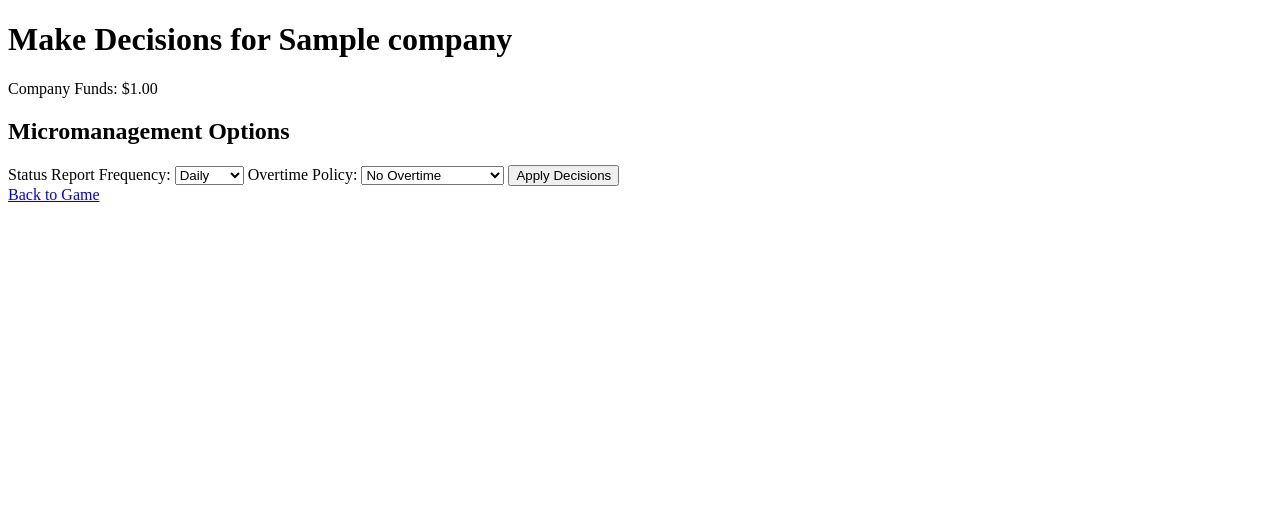
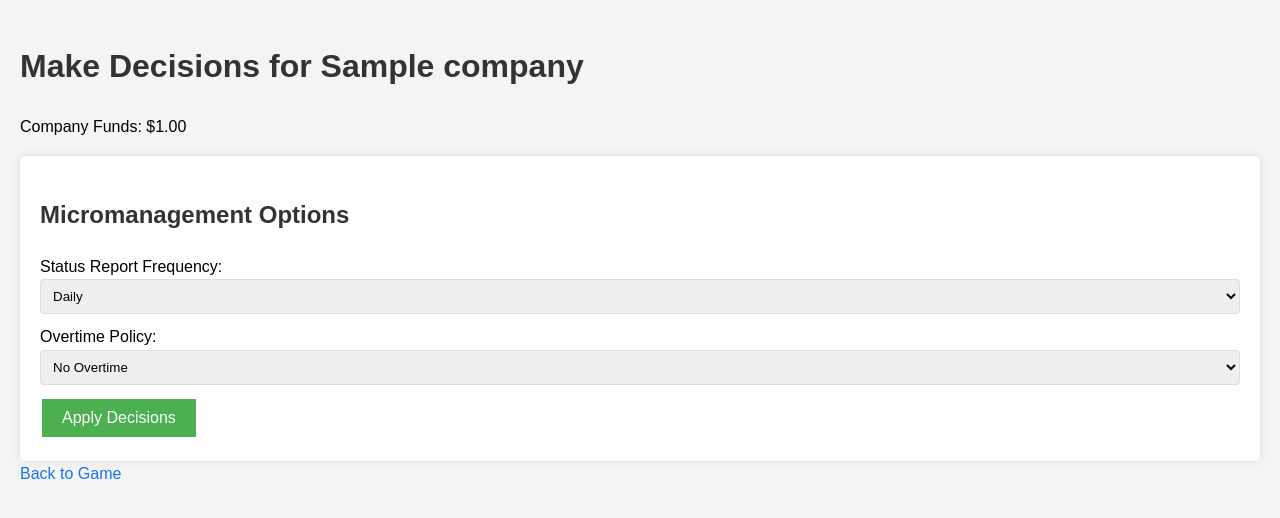
Before and after one commit to mathwizard1232/startup-simulator, a Django app: template game/templates/game/decision_making.html in a window 1280 px wide. Shown: the top 518 px of the page. Run offline with Django 5.2, Linux system fonts and the light colour scheme; the template is opened without the code that fills it: values that come from a table or form of the project are taken from there, others are empty; tables that the repository leaves empty hold one stand-in row (values such as "Sample post").

Commit message:
phase 0; step 7

```diff
--- a/game/models.py
+++ b/game/models.py
@@ -3,8 +3,16 @@ from django.db import models
 class Company(models.Model):
     name = models.CharField(max_length=100)
     funds = models.DecimalField(max_digits=12, decimal_places=2)
-    status_report_frequency = models.CharField(max_length=20, default='weekly')
-    overtime_policy = models.CharField(max_length=20, default='no_overtime')
+    status_report_frequency = models.CharField(max_length=20, default='weekly', choices=[
+        ('daily', 'Daily'),
+        ('weekly', 'Weekly'),
+        ('monthly', 'Monthly'),
+    ])
+    overtime_policy = models.CharField(max_length=20, default='no_overtime', choices=[
+        ('no_overtime', 'No Overtime'),
+        ('optional', 'Optional Overtime'),
+        ('mandatory', 'Mandatory Overtime'),
+    ])
 
     def __str__(self):
         return self.name
--- /dev/null
+++ b/game/static/game/css/style.css
@@ -0,0 +1,57 @@
+body {
+    font-family: Arial, sans-serif;
+    line-height: 1.6;
+    margin: 0;
+    padding: 20px;
+    background-color: #f4f4f4;
+}
+
+h1, h2 {
+    color: #333;
+}
+
+ul {
+    list-style-type: none;
+    padding: 0;
+}
+
+li {
+    margin-bottom: 10px;
+}
+
+a {
+    color: #1a73e8;
+    text-decoration: none;
+}
+
+a:hover {
+    text-decoration: underline;
+}
+
+button {
+    background-color: #4CAF50;
+    border: none;
+    color: white;
+    padding: 10px 20px;
+    text-align: center;
+    text-decoration: none;
+    display: inline-block;
+    font-size: 16px;
+    margin: 4px 2px;
+    cursor: pointer;
+}
+
+form {
+    background-color: #fff;
+    padding: 20px;
+    border-radius: 5px;
+    box-shadow: 0 0 10px rgba(0,0,0,0.1);
+}
+
+select, input[type="text"], textarea {
+    width: 100%;
+    padding: 8px;
+    margin-bottom: 10px;
+    border: 1px solid #ddd;
+    border-radius: 4px;
+}
--- a/game/templates/game/create_project.html
+++ b/game/templates/game/create_project.html
@@ -1,7 +1,9 @@
 <!DOCTYPE html>
+{% load static %}
 <html>
 <head>
     <title>Create Project - Startup Simulator</title>
+    <link rel="stylesheet" href="{% static 'game/css/style.css' %}">
 </head>
 <body>
     <h1>Create a New Project</h1>
--- a/game/templates/game/decision_making.html
+++ b/game/templates/game/decision_making.html
@@ -1,7 +1,9 @@
 <!DOCTYPE html>
+{% load static %}
 <html>
 <head>
     <title>Make Decisions - Startup Simulator</title>
+    <link rel="stylesheet" href="{% static 'game/css/style.css' %}">
 </head>
 <body>
     <h1>Make Decisions for {{ company.name }}</h1>
@@ -13,16 +15,16 @@
 
         <label for="status_report_frequency">Status Report Frequency:</label>
         <select name="status_report_frequency" id="status_report_frequency">
-            <option value="daily">Daily</option>
-            <option value="weekly">Weekly</option>
-            <option value="monthly">Monthly</option>
+            <option value="daily" {% if company.status_report_frequency == 'daily' %}selected{% endif %}>Daily</option>
+            <option value="weekly" {% if company.status_report_frequency == 'weekly' %}selected{% endif %}>Weekly</option>
+            <option value="monthly" {% if company.status_report_frequency == 'monthly' %}selected{% endif %}>Monthly</option>
         </select>
 
         <label for="overtime_policy">Overtime Policy:</label>
         <select name="overtime_policy" id="overtime_policy">
-            <option value="no_overtime">No Overtime</option>
-            <option value="optional">Optional Overtime</option>
-            <option value="mandatory">Mandatory Overtime</option>
+            <option value="no_overtime" {% if company.overtime_policy == 'no_overtime' %}selected{% endif %}>No Overtime</option>
+            <option value="optional" {% if company.overtime_policy == 'optional' %}selected{% endif %}>Optional Overtime</option>
+            <option value="mandatory" {% if company.overtime_policy == 'mandatory' %}selected{% endif %}>Mandatory Overtime</option>
         </select>
 
         <button type="submit">Apply Decisions</button>
--- a/game/templates/game/game_loop.html
+++ b/game/templates/game/game_loop.html
@@ -1,7 +1,9 @@
 <!DOCTYPE html>
+{% load static %}
 <html>
 <head>
     <title>Startup Simulator - Turn {{ turn }}</title>
+    <link rel="stylesheet" href="{% static 'game/css/style.css' %}">
 </head>
 <body>
     <h1>{{ company.name }} - Turn {{ turn }}</h1>
--- a/game/templates/game/hire_employee.html
+++ b/game/templates/game/hire_employee.html
@@ -1,7 +1,9 @@
 <!DOCTYPE html>
+{% load static %}
 <html>
 <head>
     <title>Hire Employee - Startup Simulator</title>
+    <link rel="stylesheet" href="{% static 'game/css/style.css' %}">
 </head>
 <body>
     <h1>Hire a New Employee</h1>
--- a/game/templates/game/manage_project.html
+++ b/game/templates/game/manage_project.html
@@ -1,7 +1,9 @@
 <!DOCTYPE html>
+{% load static %}
 <html>
 <head>
     <title>Manage Project - Startup Simulator</title>
+    <link rel="stylesheet" href="{% static 'game/css/style.css' %}">
 </head>
 <body>
     <h1>Manage Project: {{ project.name }}</h1>
--- a/game/templates/game/start_game.html
+++ b/game/templates/game/start_game.html
@@ -1,7 +1,9 @@
 <!DOCTYPE html>
+{% load static %}
 <html>
 <head>
     <title>Start New Game - Startup Simulator</title>
+    <link rel="stylesheet" href="{% static 'game/css/style.css' %}">
 </head>
 <body>
     <h1>Start a New Game</h1>
--- a/game/views.py
+++ b/game/views.py
@@ -227,6 +227,9 @@ class DecisionMakingView(View):
             elif status_report_frequency == 'weekly':
                 employee.productivity += 5
                 employee.morale += 2
+            elif status_report_frequency == 'monthly':
+                employee.productivity += 10
+                employee.morale -= 2
 
             # Overtime policy affects productivity, morale, and bug generation
             if overtime_policy == 'mandatory':
--- a/startup_simulator/settings.py
+++ b/startup_simulator/settings.py
@@ -9,7 +9,7 @@ https://docs.djangoproject.com/en/5.1/topics/settings/
 For the full list of settings and their values, see
 https://docs.djangoproject.com/en/5.1/ref/settings/
 """
-
+import os
 from pathlib import Path
 
 # Build paths inside the project like this: BASE_DIR / 'subdir'.
@@ -117,6 +117,9 @@ USE_TZ = True
 # https://docs.djangoproject.com/en/5.1/howto/static-files/
 
 STATIC_URL = 'static/'
+STATICFILES_DIRS = [
+    os.path.join(BASE_DIR, 'game/static'),
+]
 
 # Default primary key field type
 # https://docs.djangoproject.com/en/5.1/ref/settings/#default-auto-field
```
Also changed, not shown: docs/FUTURE_IMPROVEMENTS.md (+2 -0 lines), game/migrations/0003_alter_company_overtime_policy_and_more.py (added).
